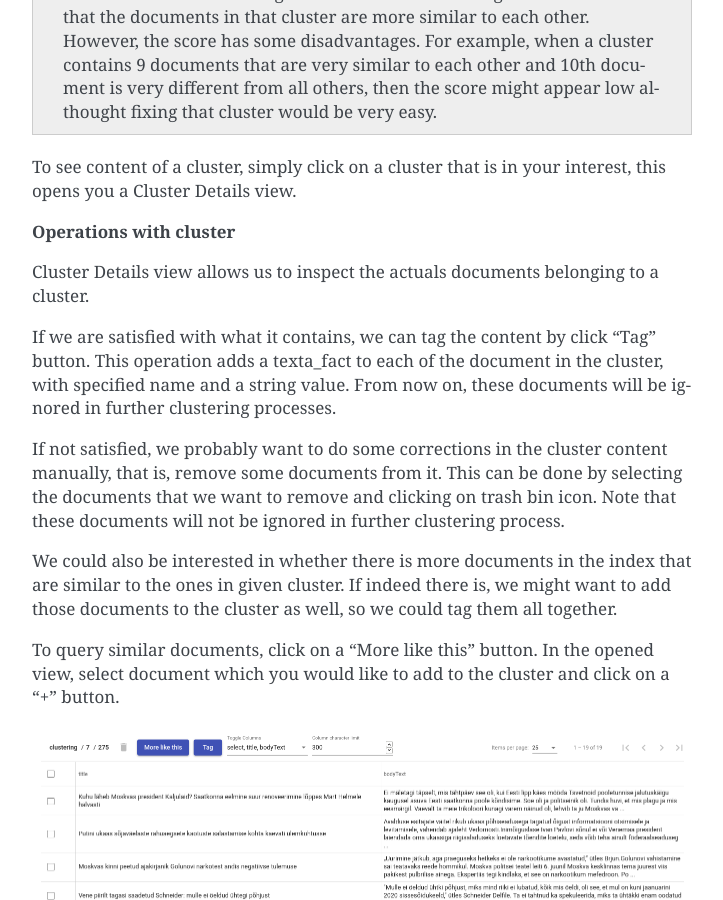
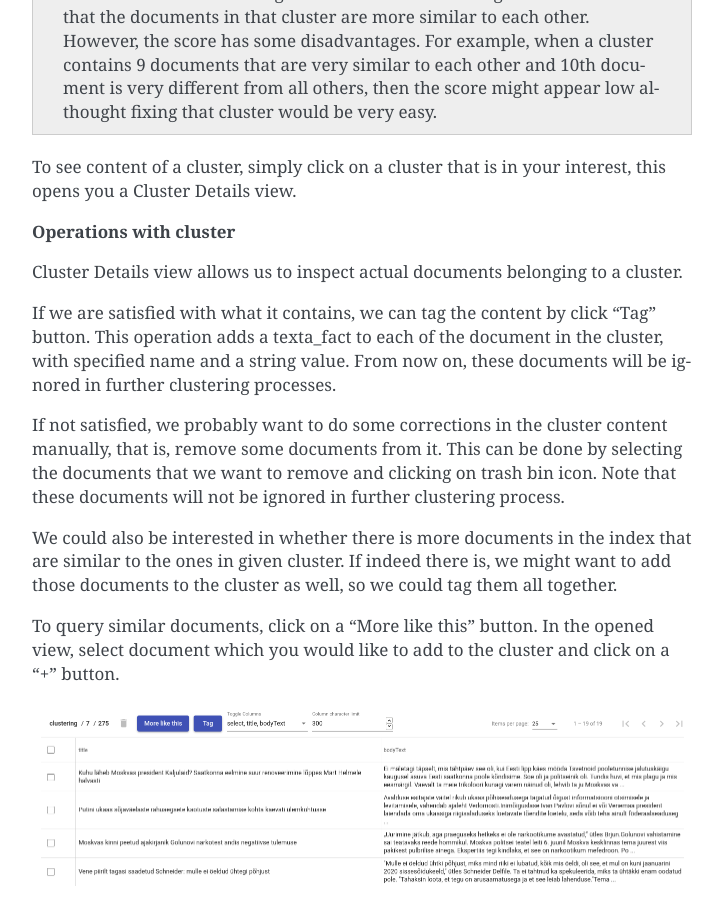
Before and after one commit to texta-tk/texta-tk.github.io, a Sphinx documentation site: the page built from source/gui.rst, in a window 1280 px wide and 900 px high, scrolled down 18558 px. Shown: the whole window, without its empty margins (388-1111 px from the left). Built offline with Sphinx 7.4.7, drawn with Linux system fonts in a browser that asks for light colours; formulas are drawn with MathJax 3.

Commit message:
Update gui.rst

```diff
--- a/source/gui.rst
+++ b/source/gui.rst
@@ -412,7 +412,7 @@ To see content of a cluster, simply click on a cluster that is in your interest,
 
 **Operations with cluster**
 
-Cluster Details view allows us to inspect the actuals documents belonging to a cluster.
+Cluster Details view allows us to inspect actual documents belonging to a cluster.
 
 If we are satisfied with what it contains, we can tag the content by click "Tag" button. This operation adds a texta_fact to each of the document in the cluster, with specified name and a string value. From now on, these documents will be ignored in further clustering processes.
 
```
